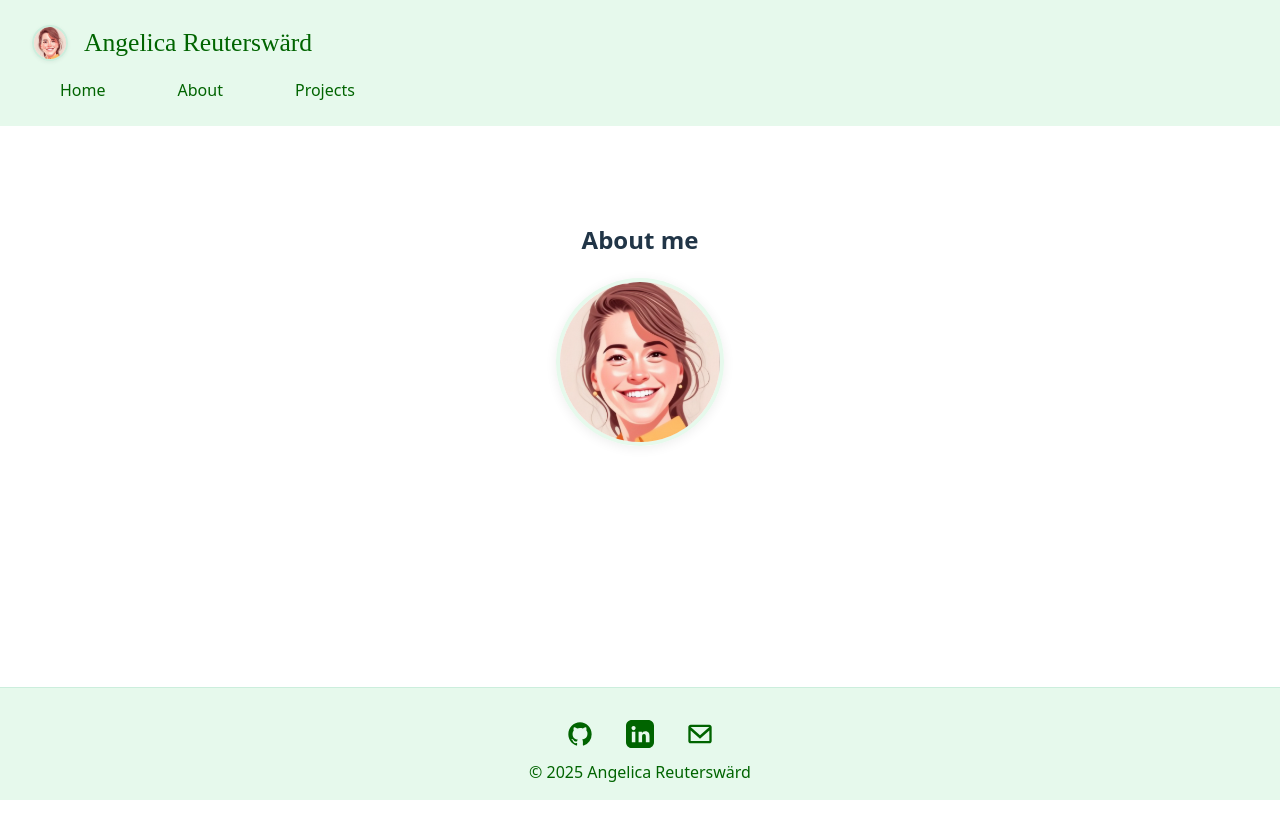
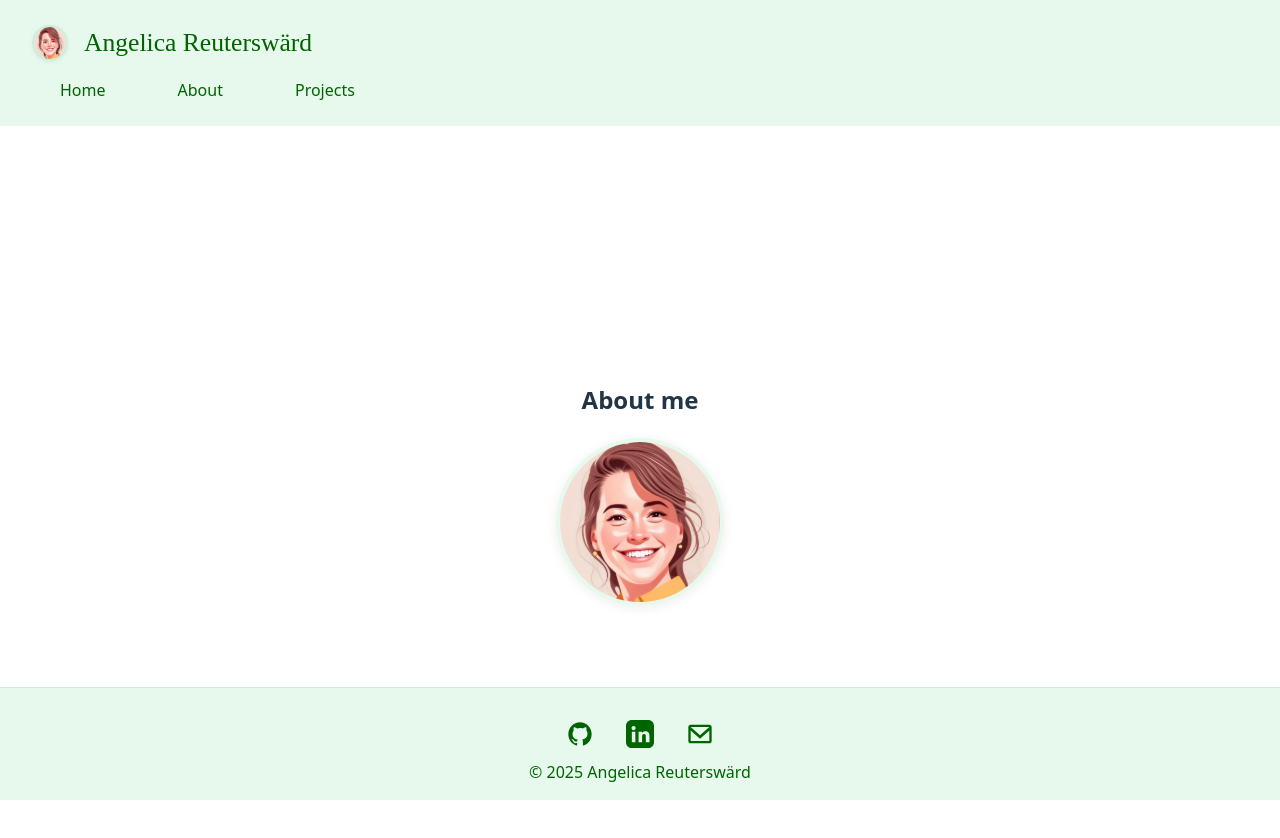
Before and after one commit to Ayngie/react-portfolio, a React (Vite) app: page /about in a window 1280 px wide. Shown: the top 838 px of the page. Built offline with nearby package versions, Linux system fonts and the light colour scheme; a web font is replaced by a local one.

Commit message:
Removed duplicate code

```diff
--- a/src/pages/AboutMe/AboutMe.scss
+++ b/src/pages/AboutMe/AboutMe.scss
@@ -10,12 +10,3 @@
   margin-left: auto;
   margin-right: auto;
 }
-
-#About {
-  display: flex;
-  flex-direction: column;
-  align-items: center;
-  justify-content: center;
-  min-height: 60vh;
-  text-align: center;
-}
```
